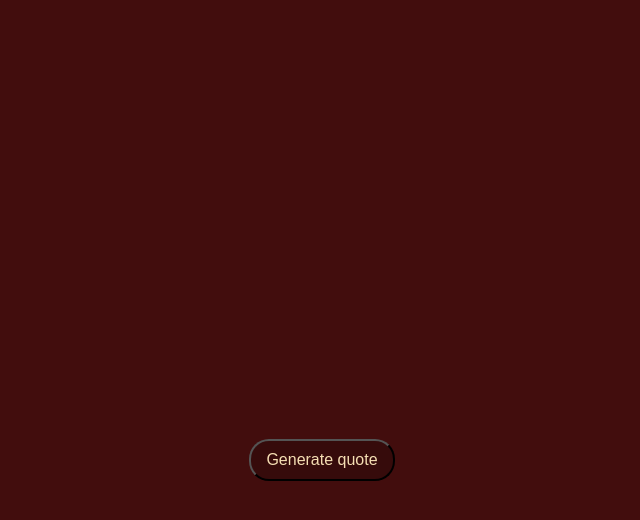
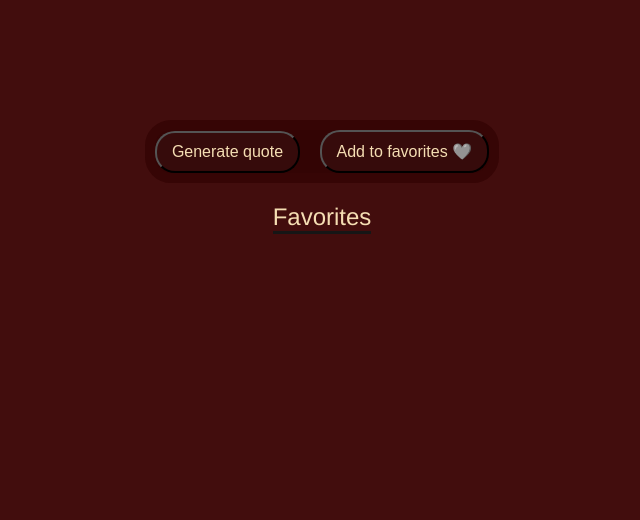
Before and after one commit to ellinorjohansson/quote-generator, a website built with Vite: page index.html in a window 1280 px wide. Shown: the whole page, without its empty margins (318-958 px from the left). Built offline with nearby package versions, Linux system fonts and the light colour scheme.

Commit message:
💄 add and style on favorites

```diff
--- a/index.html
+++ b/index.html
@@ -8,8 +8,17 @@
   </head>
   <body>
     <main>
-      <p id="quoteDisplay" class="quote-display"></p>
-      <button id="quoteButton" class="quote-button">Generate quote</button>
+      <section class="quote-section">
+        <p id="quoteDisplay" class="quote-display"></p>
+        <div class="buttons">
+          <button id="quoteButton" class="quote-button">Generate quote </button>
+          <button id="favoriteButton" class="favorites-button">Add to favorites 🩶</button>
+        </div>
+      </section>
+      <section class="favorites-section">
+        <h2 class="favorites-header">Favorites</h2>
+        <ul id="favoriteQuotes"></ul>
+      </section>
     </main>
     <script type="module" src="/src/main.ts"></script>
   </body>
--- a/src/scss/_base.scss
+++ b/src/scss/_base.scss
@@ -6,21 +6,42 @@ body {
 }
 
 main {
+	background-color: rgb(66, 13, 13);
+	height: 100%;
+}
+
+.quote-section {
 	display: flex;
 	justify-content: center;
 	align-items: center;
 	flex-direction: column;
-	background-color: rgb(66, 13, 13);
-	height: 100%;
 }
 
 .quote-display {
 	color: wheat;
 	font-size: 1rem;
-    margin: 60px;
+  margin: 60px;
+}
+
+.buttons {
+	border: 10px solid rgb(54, 5, 5);
+	border-radius: 26px;
+	background-color: rgb(51, 4, 4);
 }
 
 .quote-button {
+	background: rgb(54, 11, 11);
+	border-radius: 20px;
+	padding: 10px 15px;
+	color: wheat;
+	font-size: 1rem;
+	margin-right: 15px;
+	&:hover {
+		background-color: rgb(66, 13, 13);
+	}
+}
+
+.favorites-button {
 	background: rgb(54, 11, 11);
 	border-radius: 20px;
 	padding: 10px 15px;
@@ -30,3 +51,15 @@ main {
 		background-color: rgb(66, 13, 13);
 	}
 }
+
+.favorites-section {
+	display: flex;
+	align-items: center;
+	flex-direction: column;
+}
+
+.favorites-header {
+	color: wheat;
+	border-bottom: 3px solid rgb(22, 22, 22);
+	font-weight: 100;
+}
```
